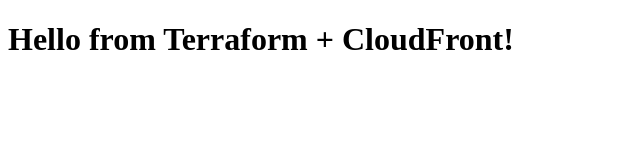
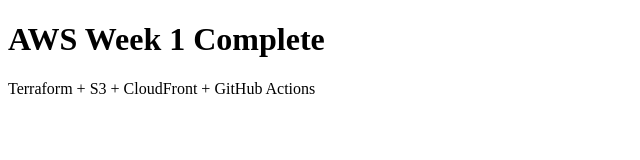
Before and after one commit to tarunh-2436/aws-terraform-portfolio-tring, a plain HTML site: page website/index.html in a window 1280 px wide. Shown: the whole page, without its empty margins (0-640 px from the left). Drawn offline with Linux system fonts and the light colour scheme.

Commit message:
Updated html page to check ci automation through github actions

```diff
--- a/website/index.html
+++ b/website/index.html
@@ -1,9 +1,15 @@
 <!DOCTYPE html>
 <html>
 <head>
-    <title>AWS Portfolio Project</title>
+    <title>AWS Terraform Portfolio</title>
 </head>
 <body>
-    <h1>Hello from Terraform + CloudFront!</h1>
+
+<h1>AWS Week 1 Complete</h1>
+
+<p>
+Terraform + S3 + CloudFront + GitHub Actions
+</p>
+
 </body>
 </html>
```
